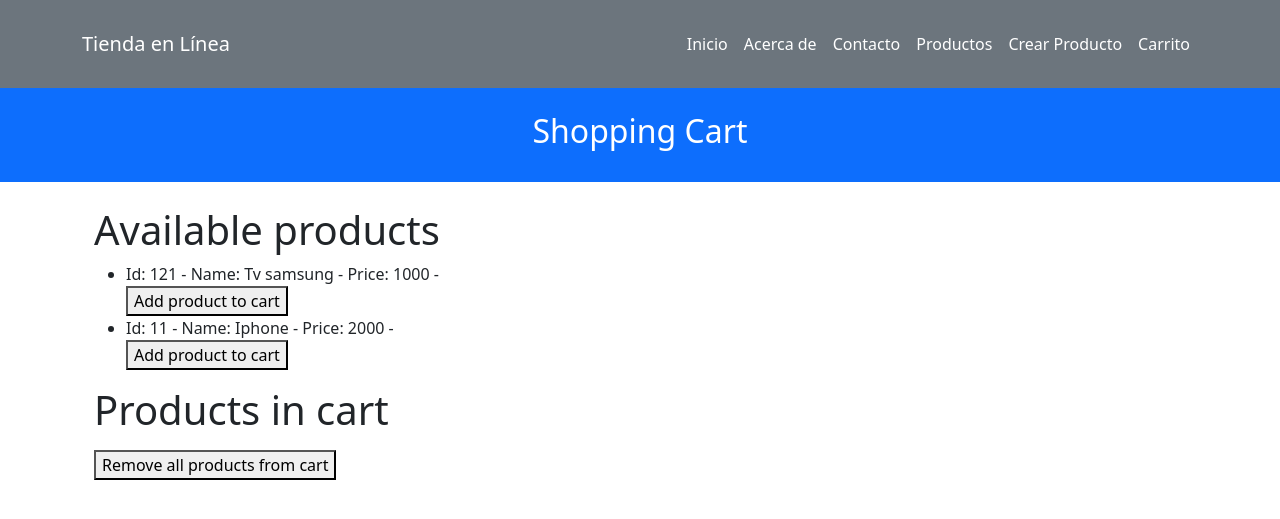
After one commit to emolinam31/Tutorial1ArquitecturaSoftware, a Django app: page /cart/ in a window 1280 px wide. The commit adds this page. Shown: the top 519 px of the page. Run offline with Django 5.2, Linux system fonts and the light colour scheme.

Commit message:
Tutorial 3 Completado con el carrito de compras

```diff
--- /dev/null
+++ b/pages/templates/cart/index.html
@@ -0,0 +1,45 @@
+{% extends 'pages/base.html' %}
+
+{% block title %} {{title}} {% endblock %}
+{% block header_title %} {{subtitle}} {% endblock %}
+
+{% block content %}
+<div class="container">
+    <div class="row justify-content-center">
+        <div class="col-md-12">
+            <h1>Available products</h1>
+            <ul>
+                {% for key, product in products.items %}
+                <li>
+                    Id: {{ key }} -
+                    Name: {{ product.name }} -
+                    Price: {{ product.price }} -
+                    <form method="post" action="{% url 'cart_add' key %}">
+                        {% csrf_token %}
+                        <button type="submit">Add product to cart</button>
+                    </form>
+                </li>
+                {% endfor %}
+            </ul>
+        </div>
+    </div>
+    <div class="row justify-content-center">
+        <div class="col-md-12">
+            <h1>Products in cart</h1>
+            <ul>
+                {% for key, product in cart_products.items %}
+                <li>
+                    Id: {{ key }} -
+                    Name: {{ product.name }} -
+                    Price: {{ product.price }}
+                </li>
+                {% endfor %}
+            </ul>
+            <form method="post" action="{% url 'cart_removeAll' %}">
+                {% csrf_token %}
+                <button type="submit">Remove all products from cart</button>
+            </form>
+        </div>
+    </div>
+</div>
+{% endblock %}
--- a/pages/templates/pages/base.html
+++ b/pages/templates/pages/base.html
@@ -25,6 +25,7 @@
                     <a class="nav-link active" href="{% url 'contact' %}">Contacto</a>
                     <a class="nav-link active" href="{% url "products" %}">Productos</a>
                     <a class="nav-link active" href="{% url "form" %}">Crear Producto</a>
+                    <a class="nav-link active" href="{% url "cart_index" %}">Carrito</a>
 
                 </div>
             </div>
--- a/pages/urls.py
+++ b/pages/urls.py
@@ -1,11 +1,14 @@
 from django.urls import path
-from .views import HomePageView, AboutPageView, ContactPageView, ProductShowView, ProductIndexView, ProductCreateView
+from .views import HomePageView, AboutPageView, ContactPageView, ProductShowView, ProductIndexView, ProductCreateView, CartView, CartRemoveAllView
 
 urlpatterns = [
     path('', HomePageView.as_view(), name='home'),
     path('about/', AboutPageView.as_view(), name='about'),
     path('contact/', ContactPageView.as_view(), name='contact'),
-    path('products/', ProductIndexView.as_view(), name='products'),  # Cambié 'index' por 'products'
-    path('products/create/', ProductCreateView.as_view(), name='form'),  # Agregué la barra final
-    path('products/<str:id>/', ProductShowView.as_view(), name='show'),  # Agregué la barra final
+    path('products/', ProductIndexView.as_view(), name='products'),
+    path('products/create/', ProductCreateView.as_view(), name='form'),
+    path('products/<str:id>/', ProductShowView.as_view(), name='show'),
+    path('cart/', CartView.as_view(), name='cart_index'),
+    path('cart/add/<str:product_id>', CartView.as_view(), name='cart_add'),
+    path('cart/removeAll', CartRemoveAllView.as_view(), name='cart_removeAll'),
 ]
--- a/pages/views.py
+++ b/pages/views.py
@@ -61,7 +61,6 @@ class ProductShowView(View):
 
         return render(request, self.template_name, viewData)
 
-
 class ProductListView(ListView):
     model = Product
     template_name = 'product_list.html'
@@ -72,7 +71,6 @@ class ProductListView(ListView):
         context['title'] = 'Products - Online Store'
         context['subtitle'] = 'List of products'
         return context
-
 
 class ProductForm(forms.ModelForm):
     class Meta:
@@ -112,3 +110,45 @@ class ProductCreateView(View):
             viewData["title"] = "Create product"
             viewData["form"] = form
             return render(request, self.template_name, viewData)
+
+class CartView(View):
+    template_name = 'cart/index.html'
+
+    def get(self, request):
+        # Simulated database for products
+        products = {}
+        products[121] = {'name': 'Tv samsung', 'price': '1000'}
+        products[11] = {'name': 'Iphone', 'price': '2000'}
+
+        # Get cart products from session
+        cart_products = {}
+        cart_product_data = request.session.get('cart_product_data', {})
+
+        for key, product in products.items():
+            if str(key) in cart_product_data.keys():
+                cart_products[key] = product
+
+        # Prepare data for the view
+        view_data = {
+        'title': 'Cart - Online Store',
+        'subtitle': 'Shopping Cart',
+        'products': products,
+        'cart_products': cart_products
+        }
+
+        return render(request, self.template_name, view_data)
+
+    def post(self, request, product_id):
+        # Get cart products from session and add the new product
+        cart_product_data = request.session.get('cart_product_data', {})
+        cart_product_data[product_id] = product_id
+        request.session['cart_product_data'] = cart_product_data
+        return redirect('cart_index')
+
+class CartRemoveAllView(View):
+    def post(self, request):
+        # Remove all products from cart in session
+        if 'cart_product_data' in request.session:
+            del request.session['cart_product_data']
+
+        return redirect('cart_index')
```
Also changed, not shown: db.sqlite3.
